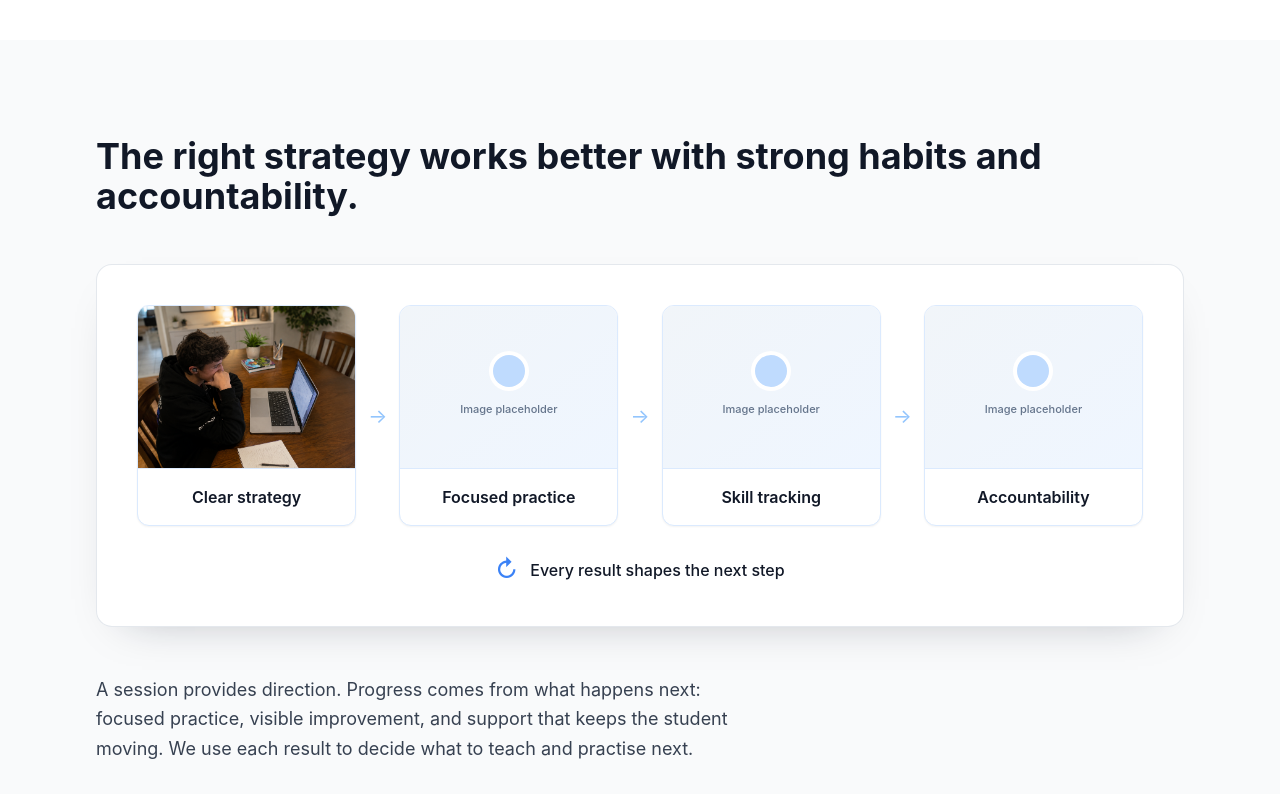
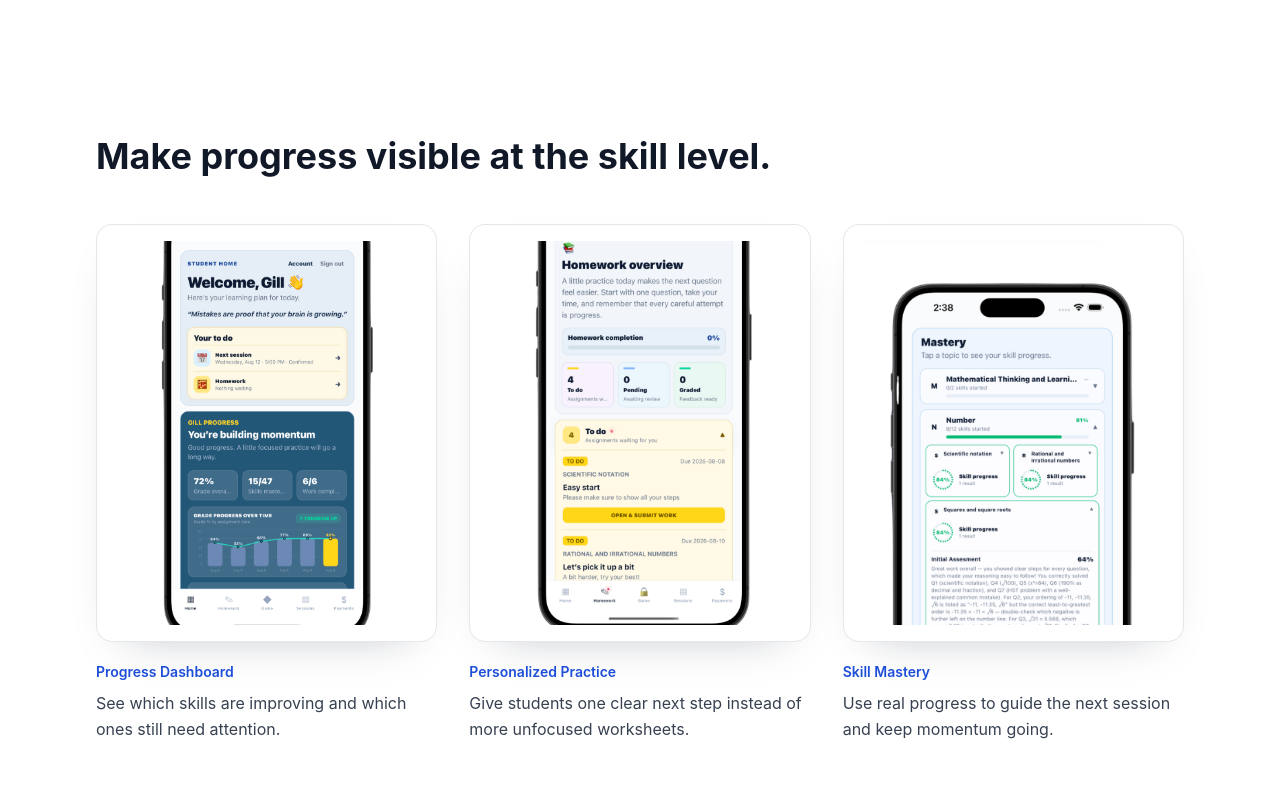
Before and after one commit to karypelly/landing, a React (Vite) app: page / in a window 1280 px wide. Shown: the part 3360-4154 px from the top of the page. Built offline with nearby package versions, Linux system fonts and the light colour scheme.

Commit message:
Remove learning process section

```diff
--- a/App.jsx
+++ b/App.jsx
@@ -9,7 +9,6 @@ import appHomeScreenshot from './assets/images/app/app screenshot 1.png';
 import appHomeworkScreenshot from './assets/images/app/app screenshot 2.png';
 import appMasteryScreenshot from './assets/images/app/app screenshot 3.png';
 import karyPortrait from './assets/images/placeholders/kary-portrait.png';
-import processClearStrategy from './assets/images/placeholders/process-clear-strategy.png';
 
 const Landing = () => {
   const [offerTab, setOfferTab] = useState('september');
@@ -879,47 +878,6 @@ const Landing = () => {
         </div>
       </section>
 
-      {/* Section 5: Why Different */}
-      <section className="py-16 md:py-24 bg-gray-50">
-        <div className="max-w-6xl mx-auto px-4 sm:px-6 lg:px-8">
-          <h2 className="text-3xl md:text-4xl font-bold text-gray-900 mb-12">The right strategy works better with strong habits and accountability.</h2>
-
-          <div className="premium-card bg-gradient-to-br from-white to-blue-50 rounded-2xl p-8 md:p-10 mb-12">
-            <div className="flex flex-col md:flex-row items-stretch md:items-center justify-between gap-3">
-              {[
-                {label: "Clear strategy", image: processClearStrategy, alt: "Student reviewing a clear learning strategy on a laptop"},
-                {label: "Focused practice"},
-                {label: "Skill tracking"},
-                {label: "Accountability"}
-              ].map((step, i) => (
-                <React.Fragment key={step.label}>
-                  <div className="flex-1 overflow-hidden rounded-xl border border-blue-100 bg-white text-center shadow-sm">
-                    <div className="aspect-[4/3] bg-gradient-to-br from-slate-100 to-blue-50 flex items-center justify-center border-b border-blue-100">
-                      {step.image ? (
-                        <img src={step.image} alt={step.alt} className="h-full w-full object-cover object-center" />
-                      ) : (
-                        <div>
-                          <div className="mx-auto mb-2 h-8 w-8 rounded-full bg-blue-200 ring-4 ring-white" aria-hidden="true"></div>
-                          <span className="text-[11px] font-medium text-slate-500">Image placeholder</span>
-                        </div>
-                      )}
-                    </div>
-                    <p className="px-4 py-4 font-semibold text-gray-900">{step.label}</p>
-                  </div>
-                  {i < 3 && <span className="text-xl text-blue-300 text-center">→</span>}
-                </React.Fragment>
-              ))}
-            </div>
-            <div className="mt-7 flex items-center justify-center gap-3 text-center font-medium text-gray-900">
-              <span className="text-2xl text-blue-500">↻</span>
-              <span>Every result shapes the next step</span>
-            </div>
-          </div>
-
-          <p className="text-lg text-gray-700 leading-relaxed max-w-2xl">A session provides direction. Progress comes from what happens next: focused practice, visible improvement, and support that keeps the student moving. We use each result to decide what to teach and practise next.</p>
-        </div>
-      </section>
-
       {/* Section 6: App Proof */}
       <section className="py-16 md:py-24">
         <div className="max-w-6xl mx-auto px-4 sm:px-6 lg:px-8">
```
Also changed, not shown: assets/images/IMAGE_PLACEMENT_GUIDE.md (+3 -54 lines).
